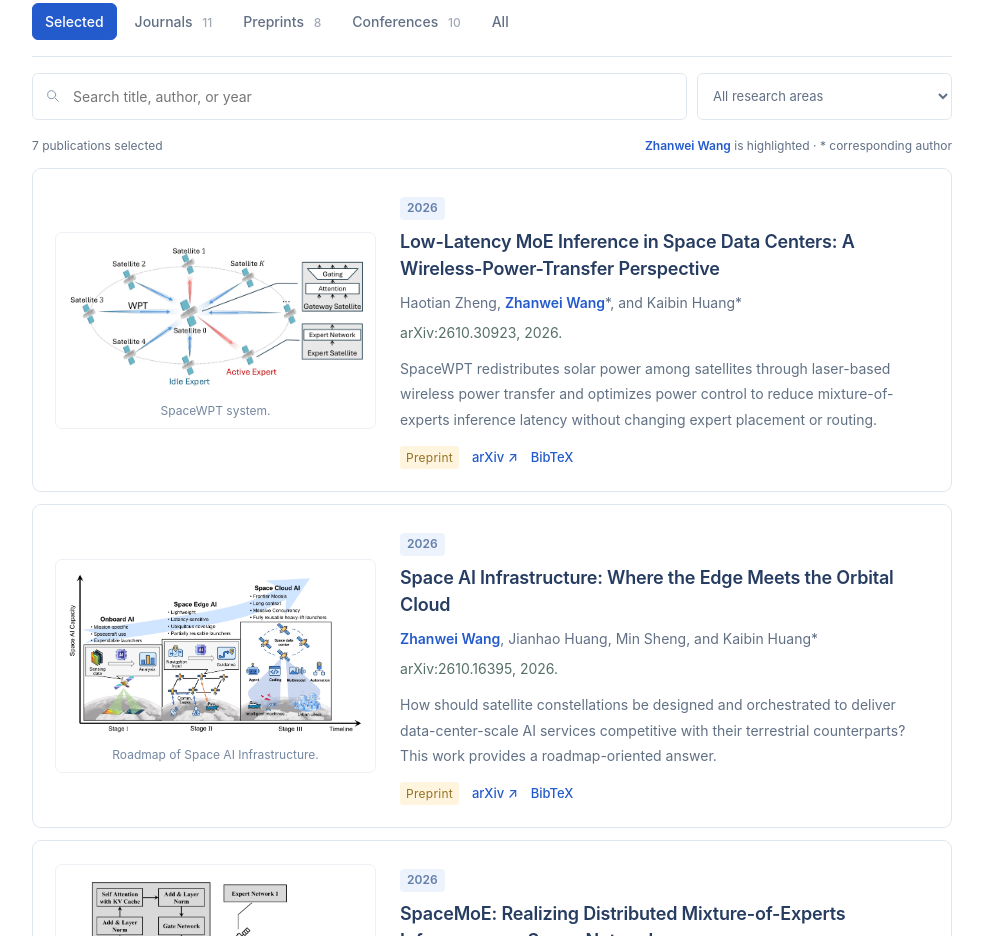
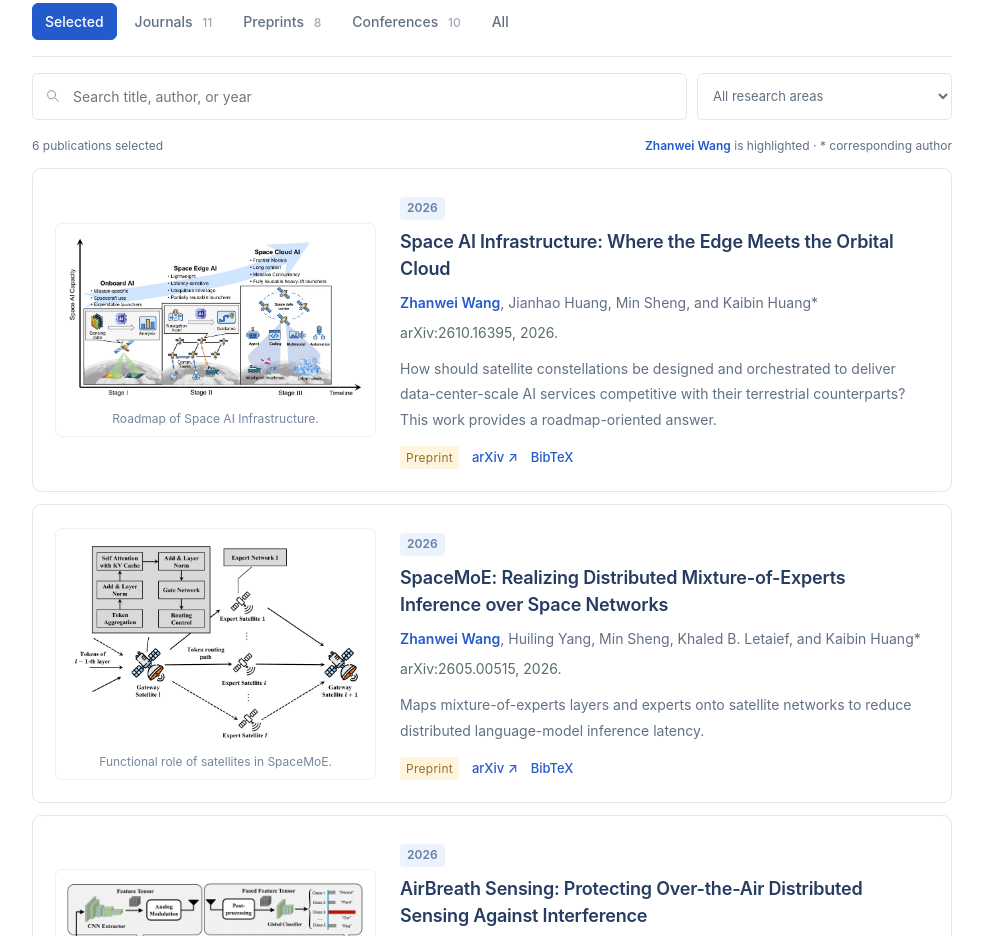
Before and after one commit to Zhanwei-Wang/zhanwei-wang.github.io, a plain HTML site: page index.html in a window 1280 px wide. Shown: the part 3149-4085 px from the top of the page, without its empty margins (292-1275 px from the left). Drawn offline with Linux system fonts and the light colour scheme.

Commit message:
Limit selected publications to first-authored papers

```diff
--- a/app.js
+++ b/app.js
@@ -5,6 +5,7 @@
   const citation = paper => window.SiteI18n?.citation(paper) ?? paper.citation;
   const figureText = (paper, figure, key, index = 0) => window.SiteI18n?.lang === 'zh' ? figure[`${key}Zh`] || (index === 0 ? window.PAPER_ZH?.[paper.id]?.[key === 'caption' ? 'figureCaption' : 'figureAlt'] : null) || figure[key] : figure[key];
   const papers = window.PUBLICATIONS || [];
+  const isFeatured = paper => paper.featured && paper.authors.split(',')[0].replace(/\*/g, '').trim() === 'Zhanwei Wang';
   const figures = window.PAPER_FIGURES || {};
   const list = document.getElementById('publication-list');
   const count = document.getElementById('publication-count');
@@ -35,8 +36,8 @@
 
   function render() {
     const query = search.value.trim().toLocaleLowerCase();
-    const visible = papers.filter(p => (selectedType === 'all' || (selectedType === 'selected' ? p.featured : p.type === selectedType)) && (topic.value === 'all' || p.topics.includes(topic.value)) && `${p.title} ${p.authors} ${p.citation} ${p.summary || ''} ${summary(p) || ''} ${window.PAPER_ZH?.[p.id]?.summary || ''} ${citation(p)} ${p.year}`.toLocaleLowerCase().includes(query));
-    const featuredOrder = ['p8','p7','p1','j1','j3','j2','j4'];
+    const visible = papers.filter(p => (selectedType === 'all' || (selectedType === 'selected' ? isFeatured(p) : p.type === selectedType)) && (topic.value === 'all' || p.topics.includes(topic.value)) && `${p.title} ${p.authors} ${p.citation} ${p.summary || ''} ${summary(p) || ''} ${window.PAPER_ZH?.[p.id]?.summary || ''} ${citation(p)} ${p.year}`.toLocaleLowerCase().includes(query));
+    const featuredOrder = ['p7','p1','j1','j3','j2','j4'];
     visible.sort((a,b) => selectedType === 'selected' ? featuredOrder.indexOf(a.id) - featuredOrder.indexOf(b.id) : b.year - a.year);
     count.textContent = selectedType === 'selected' ? t(`{count} ${visible.length === 1 ? 'publication' : 'publications'} selected`, '精选 {count} 篇论文', {count:visible.length}) : t(`{count} ${visible.length === 1 ? 'publication' : 'publications'}`, '共 {count} 篇论文', {count:visible.length});
     tabs.forEach(t => {const active = t.dataset.type === selectedType; t.classList.toggle('selected',active); t.setAttribute('aria-pressed',String(active));});
--- a/index.html
+++ b/index.html
@@ -20,13 +20,13 @@
   <link rel="icon" type="image/svg+xml" href="assets/favicon.svg">
   <link rel="stylesheet" href="styles.css?v=99a5c5bc0c">
   <link rel="stylesheet" href="research.css?v=f1d665ca00">
-  <script src="publications.js?v=8ea8120588" defer></script>
+  <script src="publications.js?v=d5536c2d09" defer></script>
   <script src="figures.js?v=79c6f575da" defer></script>
   <script src="locale-zh.js?v=fb4335610f" defer></script>
   <script src="locale-papers.js?v=c7316053cc" defer></script>
   <script src="i18n.js?v=2fd37815e8" defer></script>
   <script src="research.js?v=1c17665c2d" defer></script>
-  <script src="app.js?v=4743b2f6e8" defer></script>
+  <script src="app.js?v=32fac1befd" defer></script>
 </head>
 <body id="top">
   <a class="skip-link" href="#main" data-i18n="skipLink">Skip to content</a>
--- a/publications.js
+++ b/publications.js
@@ -238,7 +238,7 @@ window.PUBLICATIONS = [
       "space",
       "edge"
     ],
-    "featured": true,
+    "featured": false,
     "summary": "SpaceWPT redistributes solar power among satellites through laser-based wireless power transfer and optimizes power control to reduce mixture-of-experts inference latency without changing expert placement or routing.",
     "status": "preprint",
     "bibliographicSource": "https://arxiv.org/abs/2610.30923v1",
```
